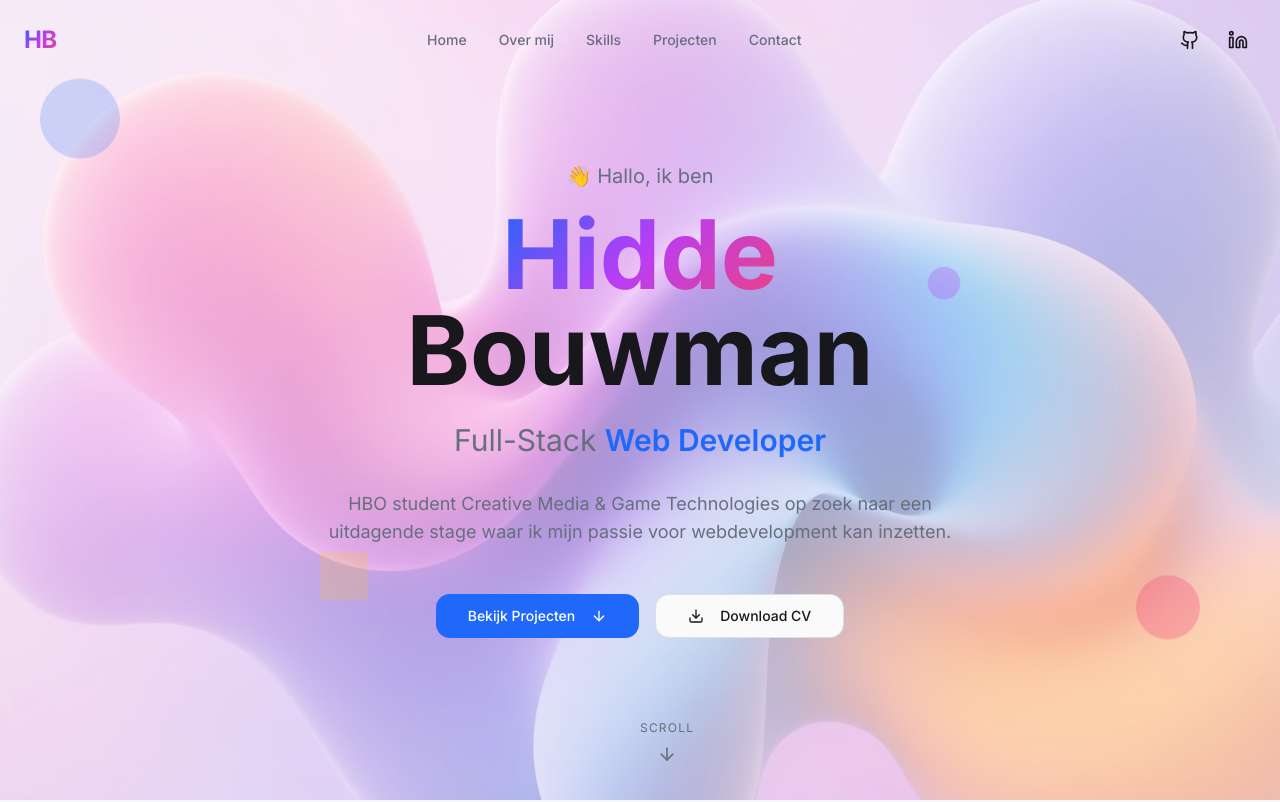
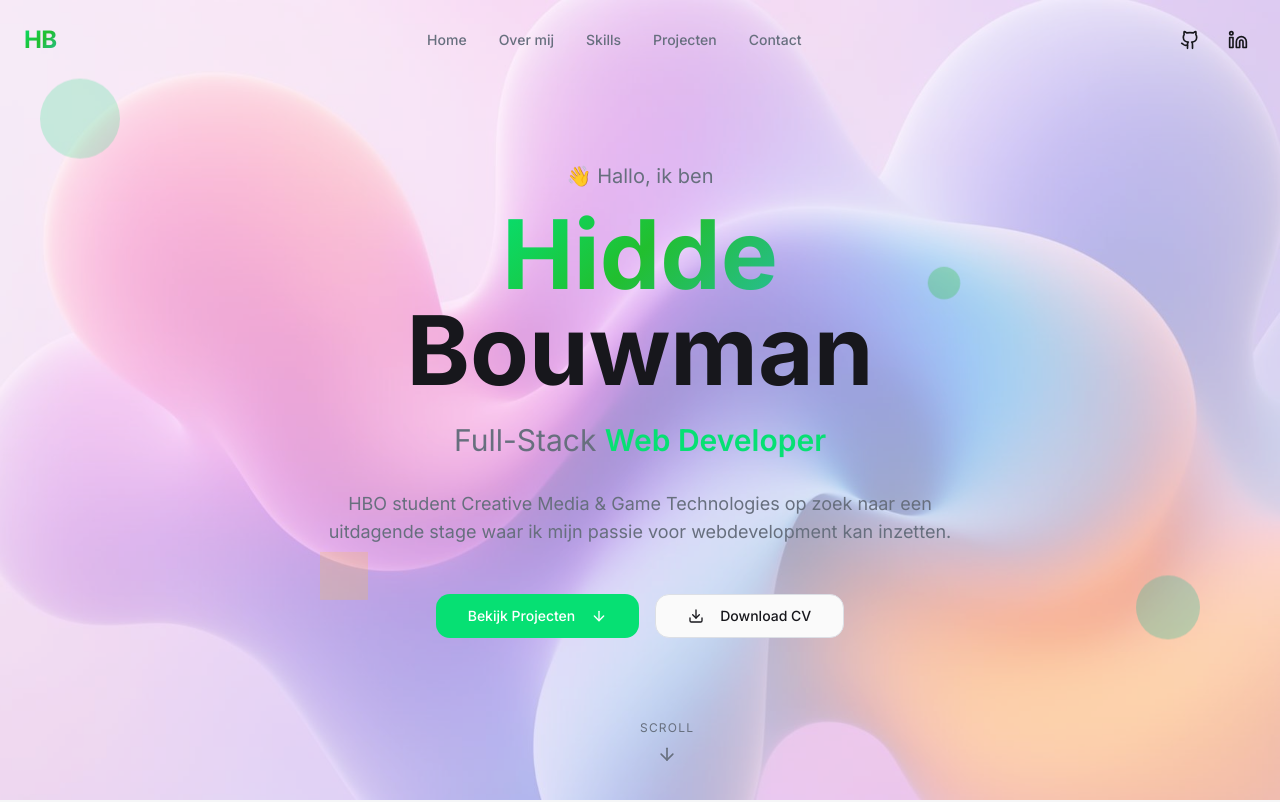
Before and after one commit to HiddeBouwman/portfolio-2-want-de-vorige-hebben-ze-verwijderd, a React (Vite) app: page / in a window 1280 px wide. Shown: the top 802 px of the page. Built offline with nearby package versions, Linux system fonts and the light colour scheme; the HTML template or start-up script is replaced by a standard one.

Commit message:
chore(style): switch primary/secondary/accent palette to green tones

```diff
--- a/src/index.css
+++ b/src/index.css
@@ -16,19 +16,19 @@
     --popover: 0 0% 100%;
     --popover-foreground: 240 10% 10%;
 
-    /* Vibrant electric blue primary */
-    --primary: 220 95% 55%;
+    /* Primary green */
+    --primary: 150 95% 45%;
     --primary-foreground: 0 0% 100%;
 
-    /* Warm coral accent */
-    --secondary: 340 85% 60%;
+    /* Teal/secondary green */
+    --secondary: 165 65% 45%;
     --secondary-foreground: 0 0% 100%;
 
     --muted: 220 15% 92%;
     --muted-foreground: 220 10% 45%;
 
-    /* Electric purple accent */
-    --accent: 280 90% 60%;
+    /* Green accent */
+    --accent: 125 70% 44%;
     --accent-foreground: 0 0% 100%;
 
     --destructive: 0 84.2% 60.2%;
@@ -41,23 +41,23 @@
     --radius: 1rem;
 
     /* Custom vibrant colors */
-    --coral: 340 85% 60%;
-    --electric-blue: 220 95% 55%;
-    --purple: 280 90% 60%;
+    --coral: 165 65% 45%;
+    --electric-blue: 150 95% 45%;
+    --purple: 125 70% 44%;
     --mint: 160 70% 50%;
     --gold: 45 95% 55%;
     --cyan: 185 90% 50%;
 
     /* Gradients */
     --gradient-hero: linear-gradient(135deg,
-      hsl(280 90% 60% / 0.8) 0%,
-      hsl(340 85% 60% / 0.6) 30%,
-      hsl(45 95% 55% / 0.5) 60%,
-      hsl(220 95% 55% / 0.7) 100%);
+      hsl(var(--accent) / 0.85) 0%,
+      hsl(var(--secondary) / 0.7) 30%,
+      hsl(85 95% 55% / 0.5) 60%,
+      hsl(var(--primary) / 0.75) 100%);
 
     --gradient-blob: radial-gradient(circle at 30% 50%,
-      hsl(340 85% 60% / 0.4) 0%,
-      hsl(280 90% 60% / 0.3) 40%,
+      hsl(var(--secondary) / 0.45) 0%,
+      hsl(var(--accent) / 0.34) 40%,
       transparent 70%);
 
     --gradient-card: linear-gradient(145deg,
@@ -92,16 +92,16 @@
     --popover: 240 10% 10%;
     --popover-foreground: 0 0% 98%;
 
-    --primary: 220 95% 60%;
+    --primary: 150 95% 45%;
     --primary-foreground: 0 0% 100%;
 
-    --secondary: 340 85% 55%;
+    --secondary: 165 65% 45%;
     --secondary-foreground: 0 0% 100%;
 
     --muted: 240 10% 18%;
     --muted-foreground: 220 10% 65%;
 
-    --accent: 280 85% 55%;
+    --accent: 125 70% 44%;
     --accent-foreground: 0 0% 100%;
 
     --destructive: 0 62.8% 45%;
@@ -112,14 +112,14 @@
     --ring: 220 95% 60%;
 
     --gradient-hero: linear-gradient(135deg,
-      hsl(280 90% 45% / 0.6) 0%,
-      hsl(340 85% 45% / 0.5) 30%,
-      hsl(45 95% 45% / 0.4) 60%,
-      hsl(220 95% 50% / 0.6) 100%);
+      hsl(var(--accent) / 0.7) 0%,
+      hsl(var(--secondary) / 0.6) 30%,
+      hsl(85 95% 45% / 0.4) 60%,
+      hsl(var(--primary) / 0.6) 100%);
 
     --gradient-blob: radial-gradient(circle at 30% 50%,
-      hsl(340 85% 45% / 0.3) 0%,
-      hsl(280 90% 50% / 0.25) 40%,
+      hsl(var(--secondary) / 0.35) 0%,
+      hsl(var(--accent) / 0.28) 40%,
       transparent 70%);
 
     --gradient-card: linear-gradient(145deg,
@@ -287,4 +287,14 @@
   .animation-delay-600 {
     animation-delay: 600ms;
   }
+
+  /* Reveal helpers: elements start hidden and animate when scrolled into view */
+  .reveal {
+    opacity: 0;
+    transform: translateY(30px);
+  }
+
+  .reveal.show {
+    animation: slide-up 0.3s ease-out forwards;
+  }
 }
```
